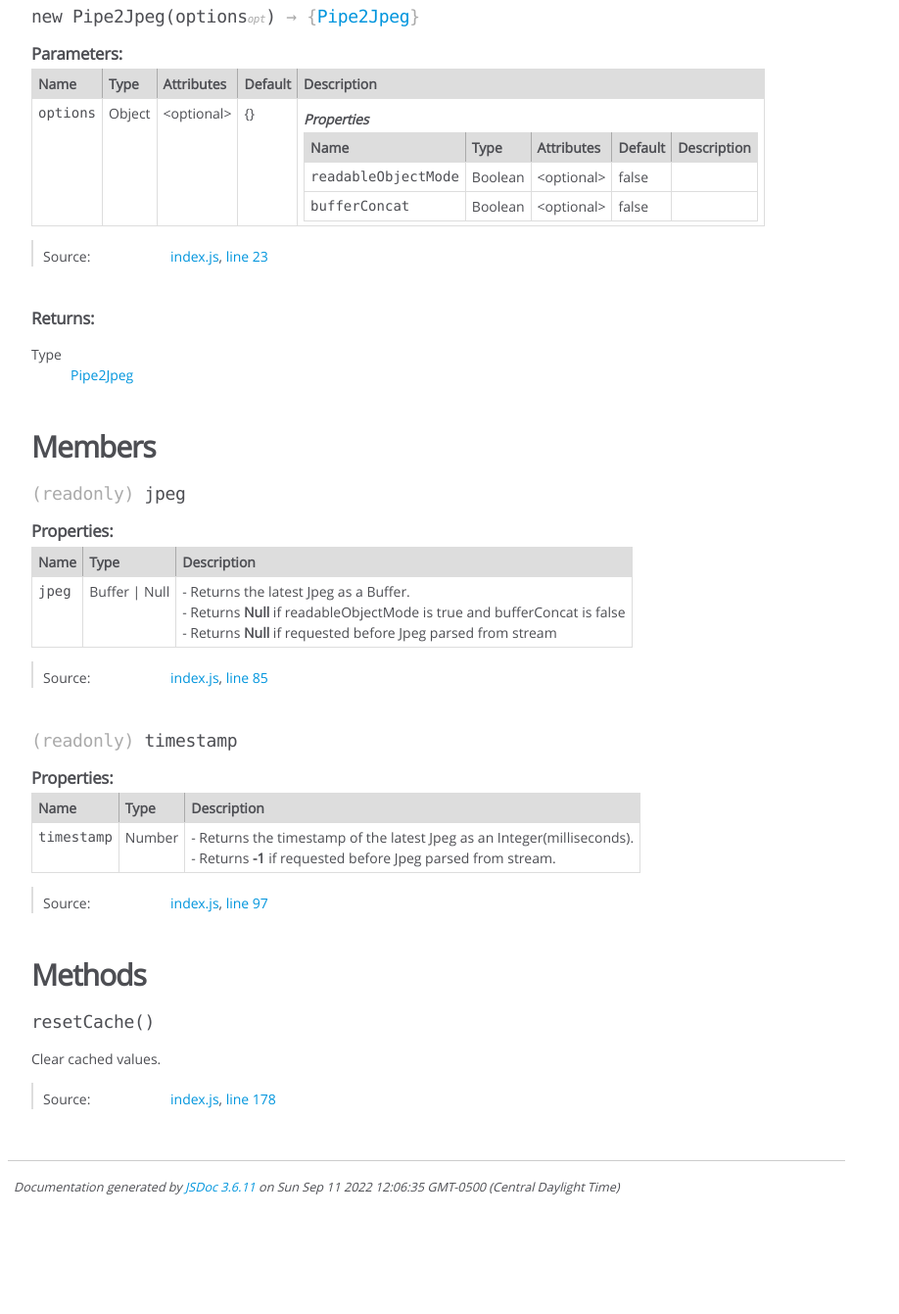
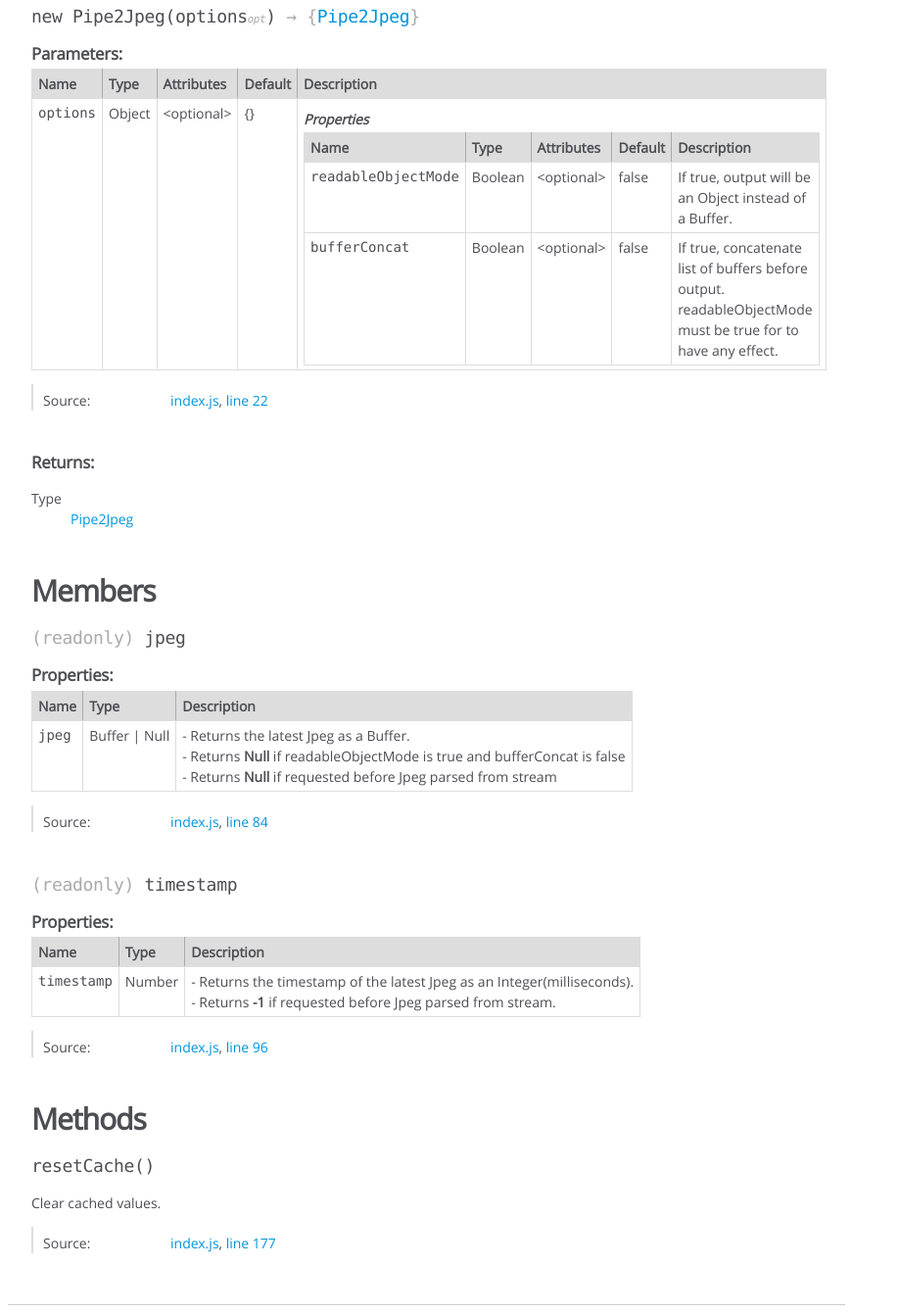
Before and after one commit to kevinGodell/pipe2jpeg, a website: page docs/Pipe2Jpeg.html in a window 1280 px wide. Shown: the part 179-1520 px from the top of the page at 98% size, without its empty margins (0-918 px from the left). Before the commit the page ends 1415 px from the top, so only its background shows below. Drawn offline with Linux system fonts and the light colour scheme.

Commit message:
update docs

```diff
--- a/docs/Pipe2Jpeg.html
+++ b/docs/Pipe2Jpeg.html
@@ -179,7 +179,7 @@
                 </td>
 
 
-            <td class="description last"></td>
+            <td class="description last">If true, output will be an Object instead of a Buffer.</td>
         </tr>
 
 
@@ -218,7 +218,7 @@
                 </td>
 
 
-            <td class="description last"></td>
+            <td class="description last">If true, concatenate list of buffers before output. readableObjectMode must be true for to have any effect.</td>
         </tr>
 
 
@@ -266,7 +266,7 @@
 
     <dt class="tag-source">Source:</dt>
     <dd class="tag-source"><ul class="dummy"><li>
-        <a href="index.js.html">index.js</a>, <a href="index.js.html#line23">line 23</a>
+        <a href="index.js.html">index.js</a>, <a href="index.js.html#line22">line 22</a>
     </li></ul></dd>
 
 
@@ -433,7 +433,7 @@
 
     <dt class="tag-source">Source:</dt>
     <dd class="tag-source"><ul class="dummy"><li>
-        <a href="index.js.html">index.js</a>, <a href="index.js.html#line85">line 85</a>
+        <a href="index.js.html">index.js</a>, <a href="index.js.html#line84">line 84</a>
     </li></ul></dd>
 
 
@@ -545,7 +545,7 @@
 
     <dt class="tag-source">Source:</dt>
     <dd class="tag-source"><ul class="dummy"><li>
-        <a href="index.js.html">index.js</a>, <a href="index.js.html#line97">line 97</a>
+        <a href="index.js.html">index.js</a>, <a href="index.js.html#line96">line 96</a>
     </li></ul></dd>
 
 
@@ -625,7 +625,7 @@
 
     <dt class="tag-source">Source:</dt>
     <dd class="tag-source"><ul class="dummy"><li>
-        <a href="index.js.html">index.js</a>, <a href="index.js.html#line178">line 178</a>
+        <a href="index.js.html">index.js</a>, <a href="index.js.html#line177">line 177</a>
     </li></ul></dd>
 
 
@@ -677,7 +677,7 @@
 <br class="clear">
 
 <footer>
-    Documentation generated by <a href="https://github.com/jsdoc/jsdoc">JSDoc 3.6.11</a> on Sun Sep 11 2022 12:06:35 GMT-0500 (Central Daylight Time)
+    Documentation generated by <a href="https://github.com/jsdoc/jsdoc">JSDoc 3.6.11</a> on Sun Sep 11 2022 12:13:03 GMT-0500 (Central Daylight Time)
 </footer>
 
 <script> prettyPrint(); </script>
```
Also changed, not shown: docs/index.html (+2 -2 lines), docs/index.js.html (+3 -4 lines).
